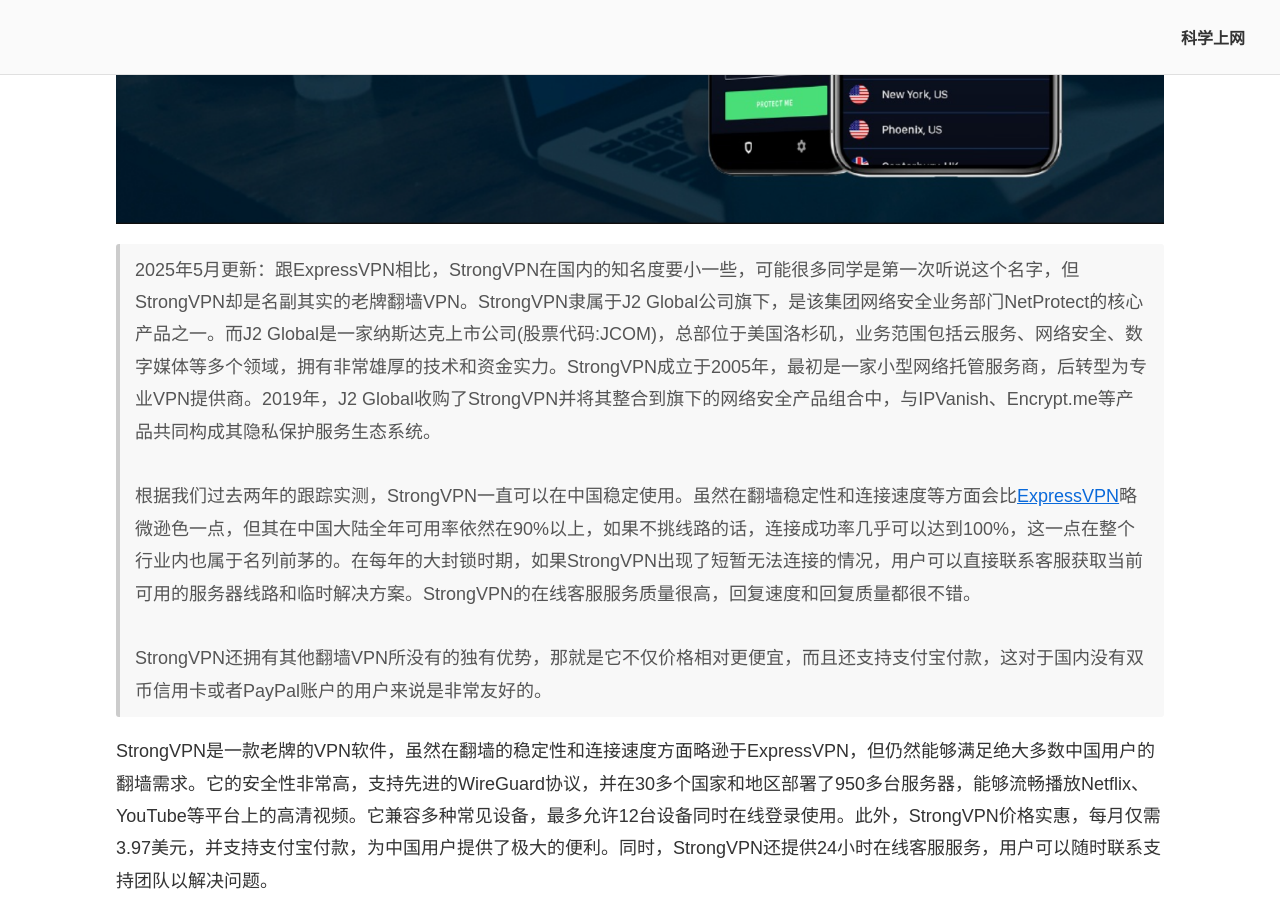
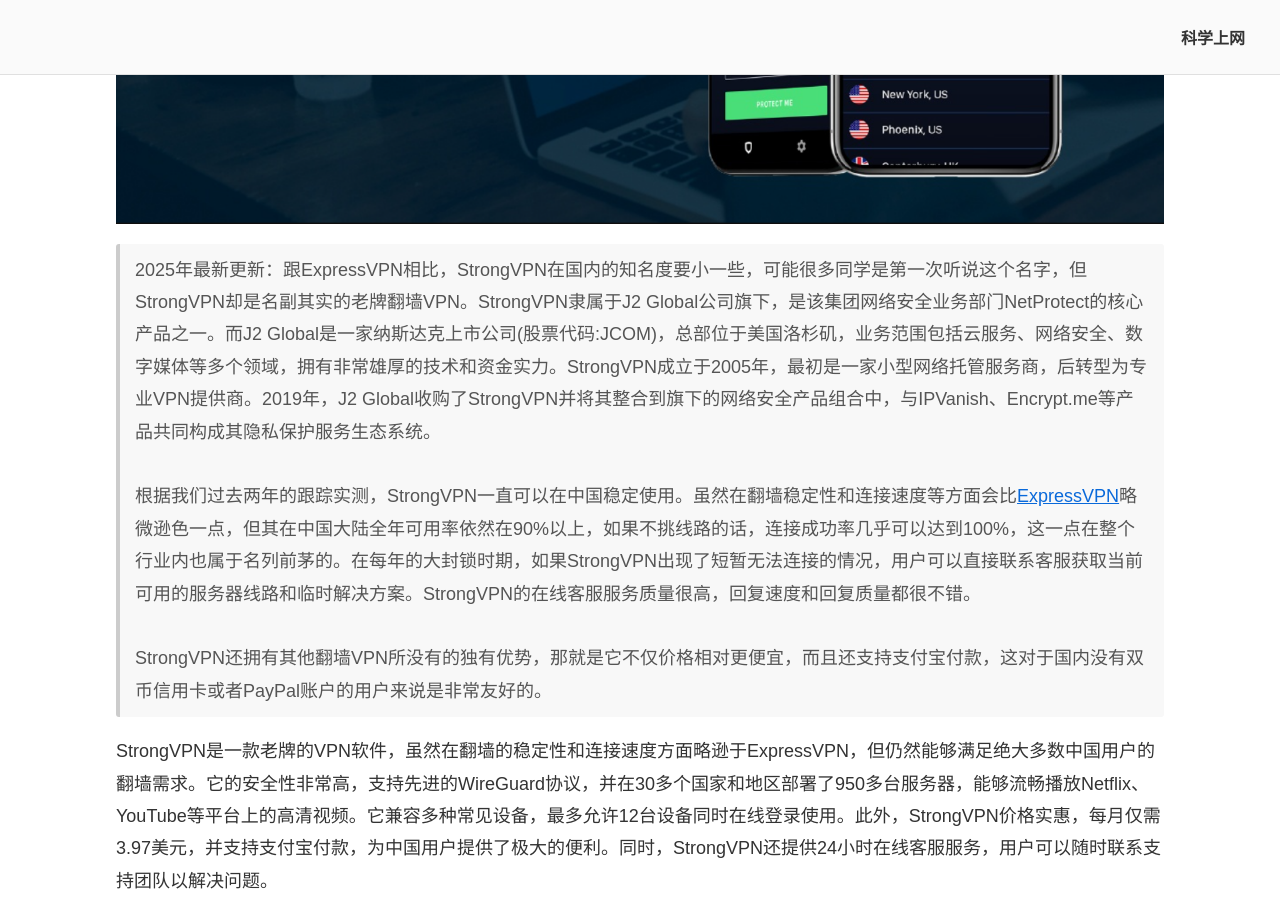
Before and after one commit to chinavpns/chinavpns.github.io, a Jekyll site: the page built from index.md, in a window 1280 px wide and 900 px high, scrolled down 14941 px. Built offline with Jekyll 4.4.1, drawn with Linux system fonts in a browser that asks for light colours; some of the changed text lies outside the part shown.

Commit message:
Update index.md

```diff
--- a/index.md
+++ b/index.md
@@ -163,7 +163,7 @@
 
 <blockquote>
 
-2025年5月最新更新：ExpressVPN在国内依然好用，尤其是在iPhone和iPad设备上的整体体验，可以说是所有翻墙VPN中最出色的。大家都知道苹果iOS系统比较封闭，很多翻墙软件在Windows和Android上用着挺顺畅，但到了苹果设备上就开始掉链子了。不过ExpressVPN不同，它的iOS客户端内置了自家研发的Lightway协议，连接又稳定又快，体验相当不错。所以如果你是iPhone或iPad用户，真的很推荐你优先考虑ExpressVPN。<br/> <br/>
+2025年最新更新：ExpressVPN在国内依然好用，尤其是在iPhone和iPad设备上的整体体验，可以说是所有翻墙VPN中最出色的。大家都知道苹果iOS系统比较封闭，很多翻墙软件在Windows和Android上用着挺顺畅，但到了苹果设备上就开始掉链子了。不过ExpressVPN不同，它的iOS客户端内置了自家研发的Lightway协议，连接又稳定又快，体验相当不错。所以如果你是iPhone或iPad用户，真的很推荐你优先考虑ExpressVPN。<br/> <br/>
 
 此外，由于中国区App Store已经下架了所有与"翻墙"相关的软件，国内用户如果想下载ExpressVPN的iOS客户端，就必须先搞到一个美区Apple ID账号，然后才能自由下载。关于如何快速获取美区Apple ID账号，请参阅"<a href="https://github.com/chinavpns/iosvpn.github.io">iOS翻墙教程</a>"中的详细操作步骤。<br/> <br/>
 
@@ -245,7 +245,7 @@
 
 <blockquote>
 
-2025年5月更新：跟ExpressVPN相比，StrongVPN在国内的知名度要小一些，可能很多同学是第一次听说这个名字，但StrongVPN却是名副其实的老牌翻墙VPN。StrongVPN隶属于J2 Global公司旗下，是该集团网络安全业务部门NetProtect的核心产品之一。而J2 Global是一家纳斯达克上市公司(股票代码:JCOM)，总部位于美国洛杉矶，业务范围包括云服务、网络安全、数字媒体等多个领域，拥有非常雄厚的技术和资金实力。StrongVPN成立于2005年，最初是一家小型网络托管服务商，后转型为专业VPN提供商。2019年，J2 Global收购了StrongVPN并将其整合到旗下的网络安全产品组合中，与IPVanish、Encrypt.me等产品共同构成其隐私保护服务生态系统。<br/> <br/>
+2025年最新更新：跟ExpressVPN相比，StrongVPN在国内的知名度要小一些，可能很多同学是第一次听说这个名字，但StrongVPN却是名副其实的老牌翻墙VPN。StrongVPN隶属于J2 Global公司旗下，是该集团网络安全业务部门NetProtect的核心产品之一。而J2 Global是一家纳斯达克上市公司(股票代码:JCOM)，总部位于美国洛杉矶，业务范围包括云服务、网络安全、数字媒体等多个领域，拥有非常雄厚的技术和资金实力。StrongVPN成立于2005年，最初是一家小型网络托管服务商，后转型为专业VPN提供商。2019年，J2 Global收购了StrongVPN并将其整合到旗下的网络安全产品组合中，与IPVanish、Encrypt.me等产品共同构成其隐私保护服务生态系统。<br/> <br/>
 
 根据我们过去两年的跟踪实测，StrongVPN一直可以在中国稳定使用。虽然在翻墙稳定性和连接速度等方面会比<a href="https://chinavpns.github.io/#%E7%BF%BB%E5%A2%99vpn%E6%8E%A8%E8%8D%90%E4%B8%80expressvpn---%E7%BF%BB%E5%A2%99%E9%9D%9E%E5%B8%B8%E7%A8%B3%E5%AE%9A%E5%AE%89%E5%85%A8%E6%80%A7%E9%AB%98%E9%80%9F%E5%BA%A6%E4%B8%9A%E5%86%85%E6%9C%80%E5%BF%AB30%E5%A4%A9%E5%85%8D%E8%B4%B9">ExpressVPN</a>略微逊色一点，但其在中国大陆全年可用率依然在90%以上，如果不挑线路的话，连接成功率几乎可以达到100%，这一点在整个行业内也属于名列前茅的。在每年的大封锁时期，如果StrongVPN出现了短暂无法连接的情况，用户可以直接联系客服获取当前可用的服务器线路和临时解决方案。StrongVPN的在线客服服务质量很高，回复速度和回复质量都很不错。<br/> <br/>
 
```
